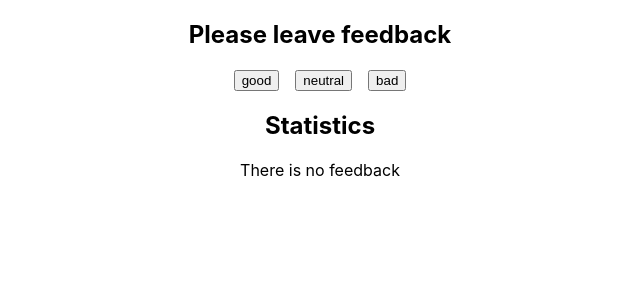
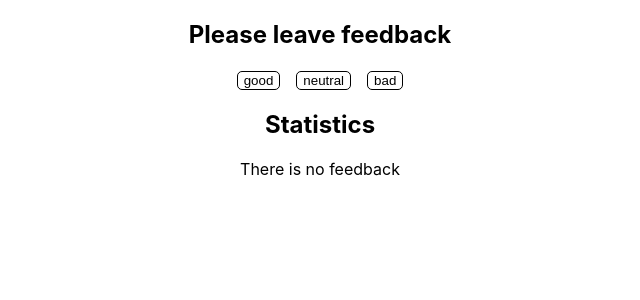
Before and after one commit to DenysBorysiuk/goit-react-hw-02-feedback, a React (Create React App) app: page / in a window 1280 px wide. Shown: the top 300 px of the page, without its empty margins (320-960 px from the left). Built offline with nearby package versions, Linux system fonts and the light colour scheme.

Commit message:
add some styles

```diff
--- a/src/components/FeedbackOptions/FeedbackOptions.jsx
+++ b/src/components/FeedbackOptions/FeedbackOptions.jsx
@@ -1,13 +1,13 @@
 import PropTypes from 'prop-types';
-import { List } from './FeedbackOptions.styled';
+import { Btn, List } from './FeedbackOptions.styled';
 
 export const FeedbackOptions = ({ options, onLeaveFeedback }) => (
   <List>
     {options.map(option => (
       <li key={option}>
-        <button type="button" onClick={() => onLeaveFeedback(option)}>
+        <Btn type="button" option={option} onClick={() => onLeaveFeedback(option)}>
           {option}
-        </button>
+        </Btn>
       </li>
     ))}
   </List>
--- a/src/components/FeedbackOptions/FeedbackOptions.styled.jsx
+++ b/src/components/FeedbackOptions/FeedbackOptions.styled.jsx
@@ -1,7 +1,30 @@
 import styled from '@emotion/styled';
+
+const getBgColor = variant => {
+  switch (variant) {
+    case 'good':
+      return 'green';
+    case 'neutral':
+      return 'blue';
+    case 'bad':
+      return 'red';
+    default:
+      throw new Error(`Unsupported variant prop value - ${variant}`);
+  }
+};
 
 export const List = styled.ul`
   display: flex;
   justify-content: center;
   gap: 16px;
 `;
+
+export const Btn = styled.button`
+  background-color: transparent;
+  border: 1px solid black;
+  border-radius: 5px;
+  cursor: pointer;
+
+  :active {
+    background-color: ${props => getBgColor(props.option)}
+`;
```
